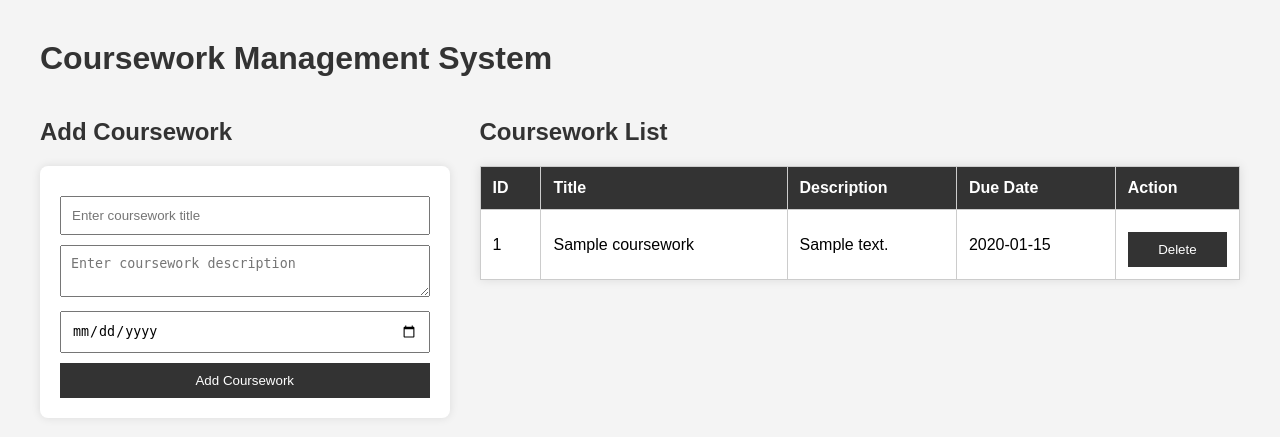
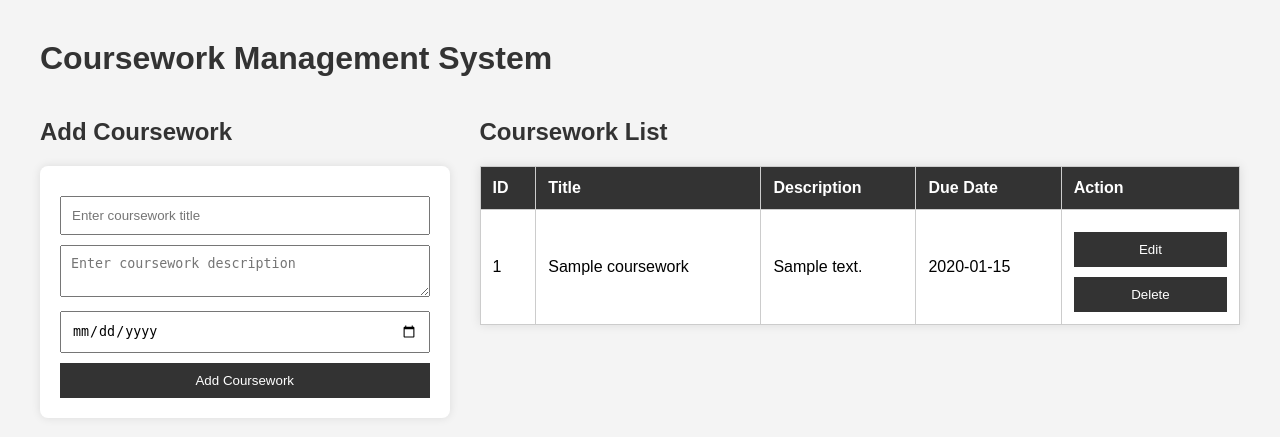
Before and after one commit to AdamWahid26/Flowly, a Flask app: page / in a window 1280 px wide. Shown: the top 437 px of the page. Run offline with Flask 3, Linux system fonts and the light colour scheme; tables that the repository leaves empty hold one stand-in row (values such as "Sample post").

Commit message:
khaled 73

```diff
--- a/coursework-system/templates/index.html
+++ b/coursework-system/templates/index.html
@@ -45,8 +45,12 @@
                         <td>{{ item[2] }}</td>
                         <td>{{ item[3] }}</td>
                         <td>
-    <a href="/delete/{{ item[0] }}">
-        <button>Delete</button>
+    <a href="/edit/{{ item[0] }}">
+        <button type="button">Edit</button>
+    </a>
+
+    <a href="/delete/{{ item[0] }}" onclick="return confirm('Are you sure?')">
+        <button type="button">Delete</button>
     </a>
 </td>
                     </tr>
```
